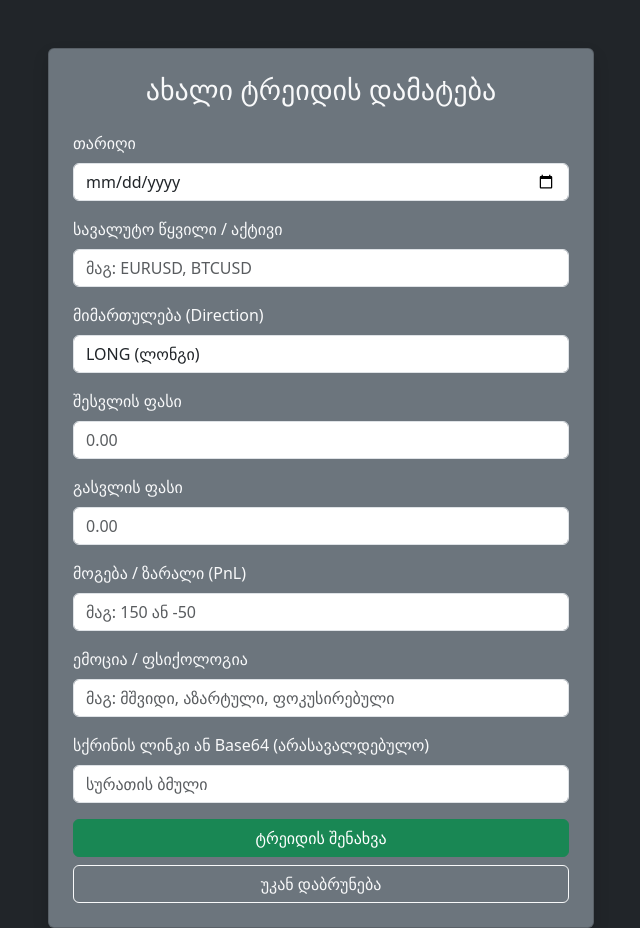
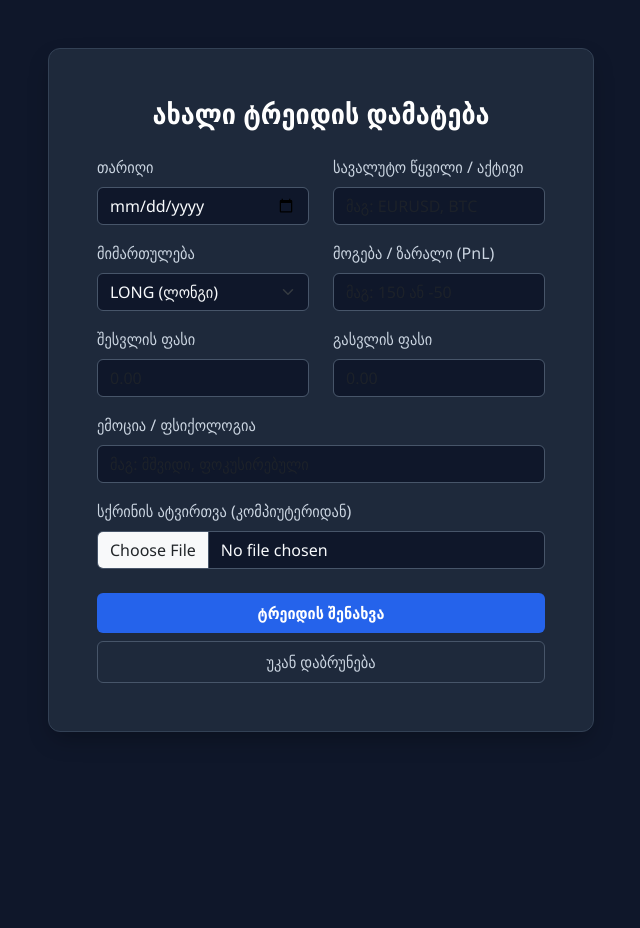
Before and after one commit to sandrika9/trading-site, a Flask app: page /add_trade in a window 1280 px wide. Shown: the whole page, without its empty margins (319-959 px from the left). After the commit the page ends 732 px from the top, so only its background shows below. Run offline with Flask 3, Linux system fonts and the light colour scheme; a user stored in the database is signed in; some libraries are stand-ins or nearby versions.

Commit message:
Update add_trade.html

```diff
--- a/templates/add_trade.html
+++ b/templates/add_trade.html
@@ -5,61 +5,116 @@
     <meta name="viewport" content="width=device-width, initial-scale=1.0">
     <title>ტრეიდის დამატება</title>
     <link href="https://cdn.jsdelivr.net/npm/bootstrap@5.3.0/dist/css/bootstrap.min.css" rel="stylesheet">
+    <style>
+        body {
+            background-color: #0f172a; /* საიტის მუქი ფონი */
+            color: #f8fafc;
+            font-family: 'Segoe UI', Tahoma, Geneva, Verdana, sans-serif;
+        }
+        .card-custom {
+            background-color: #1e293b; /* ქარდის ფერი */
+            border: 1px solid #334155;
+            border-radius: 12px;
+            box-shadow: 0 10px 25px -5px rgba(0, 0, 0, 0.3);
+        }
+        .form-control, .form-select {
+            background-color: #0f172a;
+            border: 1px solid #475569;
+            color: #f8fafc;
+        }
+        .form-control:focus, .form-select:focus {
+            background-color: #0f172a;
+            border-color: #3b82f6;
+            color: #f8fafc;
+            box-shadow: 0 0 0 0.25rem rgba(59, 130, 246, 0.25);
+        }
+        .form-label {
+            color: #cbd5e1;
+            font-weight: 500;
+        }
+        .btn-primary-custom {
+            background-color: #2563eb;
+            border: none;
+            color: white;
+            font-weight: 600;
+            transition: background-color 0.2s;
+        }
+        .btn-primary-custom:hover {
+            background-color: #1d4ed8;
+            color: white;
+        }
+        .btn-outline-custom {
+            border: 1px solid #475569;
+            color: #cbd5e1;
+            background-color: transparent;
+            transition: all 0.2s;
+        }
+        .btn-outline-custom:hover {
+            background-color: #334155;
+            color: white;
+            border-color: #64748b;
+        }
+    </style>
 </head>
-<body class="bg-dark text-light">
-    <div class="container mt-5">
+<body>
+    <div class="container mt-5 mb-5">
         <div class="row justify-content-center">
-            <div class="col-md-6">
-                <div class="card bg-secondary text-light p-4 shadow">
-                    <h3 class="mb-4 text-center">ახალი ტრეიდის დამატება</h3>
+            <div class="col-md-7 col-lg-6">
+                <div class="card card-custom p-4 p-md-5">
+                    <h3 class="mb-4 text-center fw-bold text-white">ახალი ტრეიდის დამატება</h3>
 
-                    <form action="/add_trade" method="POST">
-                        <div class="mb-3">
+                    <!-- მნიშვნელოვანია enctype="multipart/form-data" ფაილის ასატვირთად -->
+                    <form action="/add_trade" method="POST" enctype="multipart/form-data">
+
+                        <div class="row">
+                            <div class="col-md-6 mb-3">
                                 <label for="date" class="form-label">თარიღი</label>
                                 <input type="date" class="form-control" id="date" name="date" required>
                             </div>
-
-                        <div class="mb-3">
+                            <div class="col-md-6 mb-3">
                                 <label for="pair" class="form-label">სავალუტო წყვილი / აქტივი</label>
-                            <input type="text" class="form-control" id="pair" name="pair" placeholder="მაგ: EURUSD, BTCUSD" required>
+                                <input type="text" class="form-control" id="pair" name="pair" placeholder="მაგ: EURUSD, BTC" required>
+                            </div>
                         </div>
 
-                        <div class="mb-3">
-                            <label for="direction" class="form-label">მიმართულება (Direction)</label>
-                            <select class="form-control" id="direction" name="direction">
+                        <div class="row">
+                            <div class="col-md-6 mb-3">
+                                <label for="direction" class="form-label">მიმართულება</label>
+                                <select class="form-select" id="direction" name="direction">
                                     <option value="LONG">LONG (ლონგი)</option>
                                     <option value="SHORT">SHORT (შორთი)</option>
                                 </select>
                             </div>
+                            <div class="col-md-6 mb-3">
+                                <label for="pnl" class="form-label">მოგება / ზარალი (PnL)</label>
+                                <input type="number" step="any" class="form-control" id="pnl" name="pnl" placeholder="მაგ: 150 ან -50" required>
+                            </div>
+                        </div>
 
-                        <div class="mb-3">
+                        <div class="row">
+                            <div class="col-md-6 mb-3">
                                 <label for="entry_price" class="form-label">შესვლის ფასი</label>
                                 <input type="number" step="any" class="form-control" id="entry_price" name="entry_price" placeholder="0.00">
                             </div>
-
-                        <div class="mb-3">
+                            <div class="col-md-6 mb-3">
                                 <label for="exit_price" class="form-label">გასვლის ფასი</label>
                                 <input type="number" step="any" class="form-control" id="exit_price" name="exit_price" placeholder="0.00">
                             </div>
-
-                        <div class="mb-3">
-                            <label for="pnl" class="form-label">მოგება / ზარალი (PnL)</label>
-                            <input type="number" step="any" class="form-control" id="pnl" name="pnl" placeholder="მაგ: 150 ან -50" required>
                         </div>
 
                         <div class="mb-3">
                             <label for="emotion" class="form-label">ემოცია / ფსიქოლოგია</label>
-                            <input type="text" class="form-control" id="emotion" name="emotion" placeholder="მაგ: მშვიდი, აზარტული, ფოკუსირებული">
+                            <input type="text" class="form-control" id="emotion" name="emotion" placeholder="მაგ: მშვიდი, ფოკუსირებული">
                         </div>
 
-                        <div class="mb-3">
-                            <label for="screenshot" class="form-label">სქრინის ლინკი ან Base64 (არასავალდებულო)</label>
-                            <input type="text" class="form-control" id="screenshot" name="screenshot" placeholder="სურათის ბმული">
+                        <div class="mb-4">
+                            <label for="screenshot" class="form-label">სქრინის ატვირთვა (კომპიუტერიდან)</label>
+                            <input type="file" class="form-control" id="screenshot" name="screenshot" accept="image/*">
                         </div>
 
                         <div class="d-grid gap-2">
-                            <button type="submit" class="btn btn-success">ტრეიდის შენახვა</button>
-                            <a href="/" class="btn btn-outline-light">უკან დაბრუნება</a>
+                            <button type="submit" class="btn btn-primary-custom py-2">ტრეიდის შენახვა</button>
+                            <a href="/" class="btn btn-outline-custom py-2">უკან დაბრუნება</a>
                         </div>
                     </form>
                 </div>
```
Lines whose indentation alone changed are shown as unchanged.
